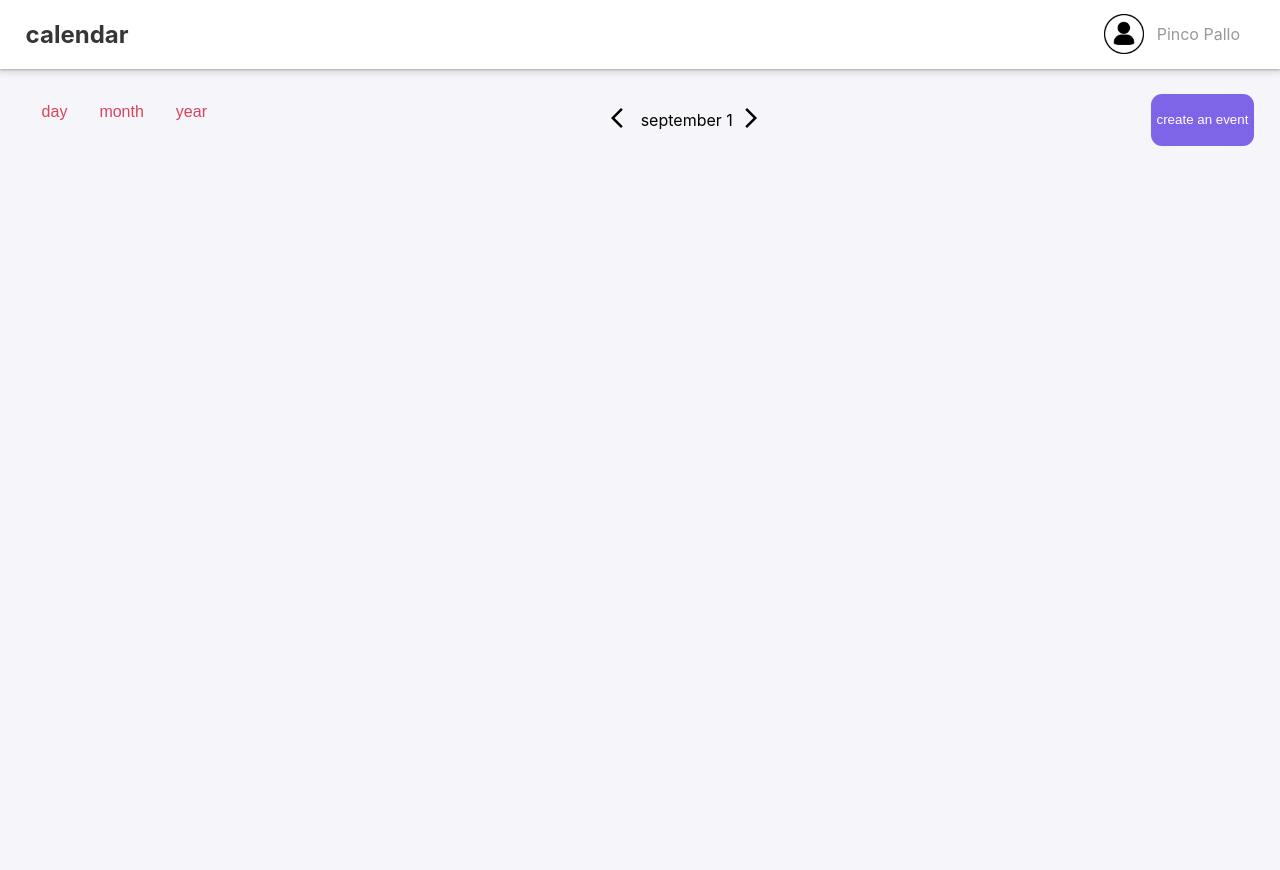
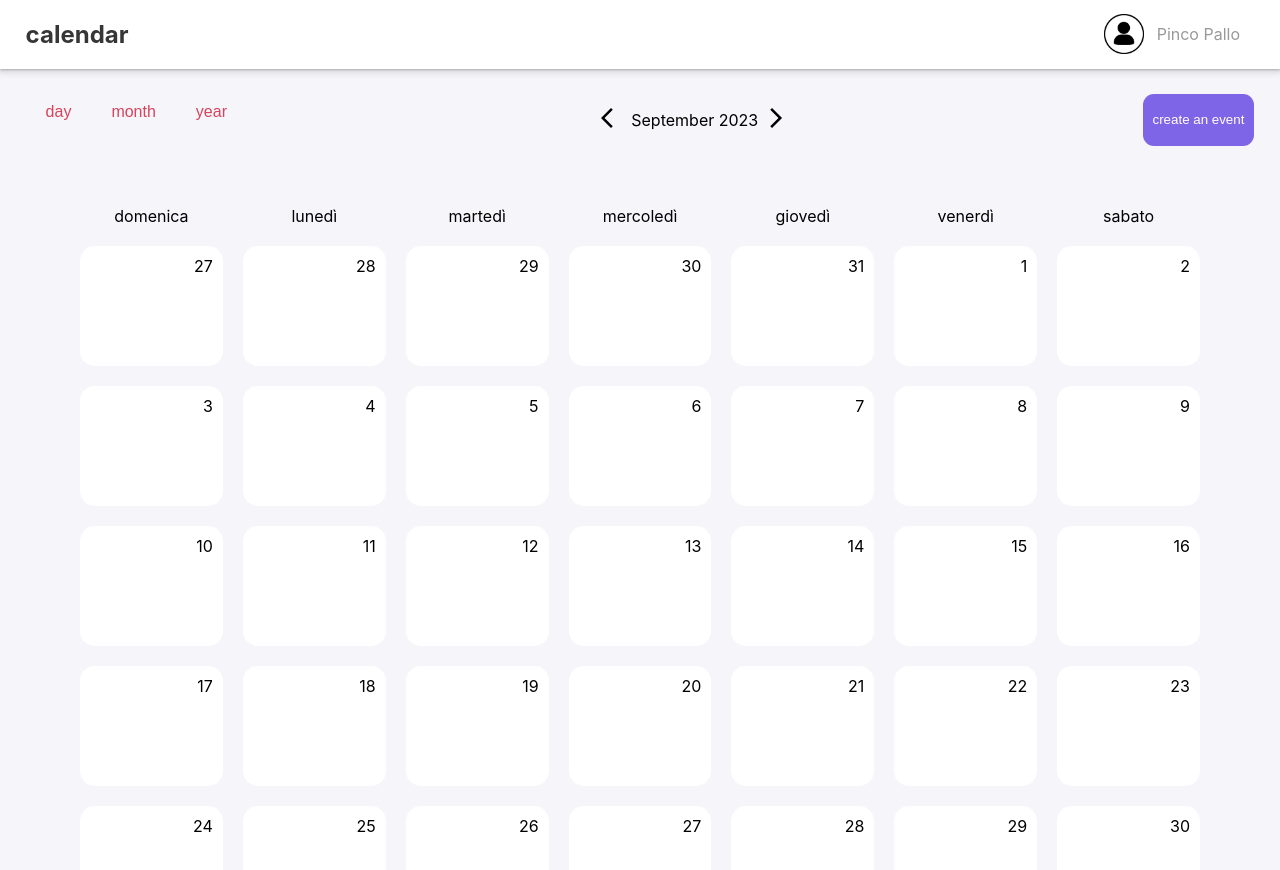
Before and after one commit to Matt30Curia/Calendar-react, a React (Create React App) app: page / in a window 1280 px wide. Shown: the top 870 px of the page. Before the commit the page ends 800 px from the top, so only its background shows below. Built offline with nearby package versions, Linux system fonts and the light colour scheme.

Commit message:
ended calendar logic
add a reducer to manage days of calendar

```diff
--- a/src/App.js
+++ b/src/App.js
@@ -1,11 +1,55 @@
 import NavBar from "./compononents/NavBar";
-import CalendarHeader from "./compononents/CalendarHeader"
+import CalendarHeader from "./compononents/CalendarHeader";
+import Calendar from "./compononents/Calendar";
+
+import { useReducer } from "react";
+
+function getDaysOfMonth(month, year) {
+  const days = new Date(`${month} 1, ${year}`).getDay() - 1;
+  const prevMonthDaysNumberOfDay = new Date(year, month - 1, 0).getDate();
+  const currMonthDaysNumberOfDay = new Date(year, month, 0).getDate();
+
+  let daysOfMonth = [];
+  for (let i = 0; i <= days; i++)
+    daysOfMonth.unshift(prevMonthDaysNumberOfDay - i);
+  for (let i = 1; i <= currMonthDaysNumberOfDay; i++) daysOfMonth.push(i);
+
+  return daysOfMonth;
+}
+
+function reducer(state, action) {
+
+  let currYear = state.year;
+  let currMonth = state.month;
+
+  switch (action.type) {
+    case "nextMonth": {
+      currYear = state.month === 12 ? state.year + 1 : state.year;
+      currMonth = state.month === 12 ? 1 : state.month + 1;
+
+      return { month: currMonth, year: currYear };
+    }
+    case "prevMonth": {
+      currYear = state.month === 1 ? state.year - 1 : state.year ;
+      currMonth = state.month === 1 ? 12 : state.month - 1;
+
+      return { month: currMonth, year: currYear };
+    }
+  }
+}
 
 function App() {
+  const [state, dispatch] = useReducer(reducer, {month : 9, year:2023 });
+
   return (
     <>
-      <NavBar/>
-      <CalendarHeader/>
+      <NavBar />
+
+      <CalendarHeader
+        dispatch={dispatch}
+        currDate={state}
+      />
+      <Calendar daysOfMonth={getDaysOfMonth(state.month, state.year)} />
     </>
   );
 }
--- /dev/null
+++ b/src/compononents/Calendar.js
@@ -0,0 +1,18 @@
+function Calendar({ daysOfMonth }) {
+  return (
+    <div className="calendar-grid">
+      <div >domenica</div>
+      <div>lunedì</div>
+      <div>martedì</div>
+      <div>mercoledì</div>
+      <div>giovedì</div>
+      <div>venerdì</div>
+      <div>sabato</div>
+      {daysOfMonth.map((day) => (
+        <div className="calendar-day"> {day} </div>
+      ))}
+    </div>
+  );
+}
+
+export default Calendar;
--- a/src/compononents/CalendarHeader.js
+++ b/src/compononents/CalendarHeader.js
@@ -1,20 +1,30 @@
 import arrow_back from "../asset/arrow_back.svg";
 import arrow_forward from "../asset/arrow_forward.svg"
 
-function CalendarHeader(){
+function CalendarHeader({ dispatch, currDate }) {
+
+  var date = new Date(currDate.year, currDate.month, 0);
+  var monthName = date.toLocaleString("default", { month: "long" });
+
   return (
     <nav className="calendarHeader">
       <section className="day-wiew-filter">
-        <button className="button--day-wiew-filter">day</button>
-        <button className="button--day-wiew-filter">month</button>
-        <button className="button--day-wiew-filter">year</button>
+        <button className="button-wiew-filter">day</button>
+        <button className="button-wiew-filter">month</button>
+        <button className="button-wiew-filter">year</button>
       </section>
       <section className="day-slider">
-        <button className="icon">
+        <button
+          className="icon"
+          onClick={() => dispatch({ type: "prevMonth" })}
+        >
           <img className="icon" src={arrow_back} />
         </button>
-        <p>september 1</p>
-        <button className="icon">
+        <p>{monthName} {currDate.year}</p>
+        <button
+          className="icon"
+          onClick={() => dispatch({ type: "nextMonth" })}
+        >
           <img src={arrow_forward} />
         </button>
       </section>
--- a/src/compononents/NavBar.js
+++ b/src/compononents/NavBar.js
@@ -1,4 +1,5 @@
 import accountImage from '../asset/account.png'
+
 
 function NavBar(){
   return (
--- a/src/index.css
+++ b/src/index.css
@@ -57,7 +57,9 @@ body {
 
 
 /* CSS */
-.button--day-wiew-filter {
+.button-wiew-filter {
+  padding-right: 10px;
+  padding-left: 10px;
   font-weight: 100;
   margin-left: 10px;
   margin-right: 10px;
@@ -76,26 +78,26 @@ body {
   text-align: left;
 
 
-  transition: border .2s ease-in-out, box-shadow .2s ease-in-out;
+  transition: border 2s ease-in-out, box-shadow 2s ease-in-out
 }
 
 
-
-
-.button--day-wiew-filter:active {
+.button-wiew-filter:active {
   background-color: #FFE3E3;
   box-shadow: rgba(0, 0, 0, 0.12) 0 1px 3px 0 inset;
   color: #FFFFFF;
 }
 
-.button--day-wiew-filter:hover {
+.button-wiew-filter:hover {
+
   background-color: #FFE3E3;
   border-color: #FAA4A4;
 }
 
 
-.button--day-wiew-filter:focus {
+.button-wiew-filter:focus {
   background-color: #FFE3E3;
+
   box-shadow: rgba(145, 115, 115, 0.12) 0 1px 3px 0 inset;
   color: rgb(214, 68, 93);
 }
@@ -110,7 +112,38 @@ body {
   font-weight: 500;
   border: none;
   background-color: rgb(126, 100, 231);
+  box-sizing:border-box;
+  padding-left: 10px;
+  padding-right: 10px;
 }
+
+.button--event:hover {
+  background-color: #FFF;
+  color: rgb(214, 68, 93);
+}
+
+
+.calendar-grid {
+  padding: 60px 80px 0px 80px;
+  text-align: center;
+  display: grid;
+  height: 80px;
+  grid-template-columns: repeat(7, 1fr);
+  grid-template-rows: repeat(5, 1fr);
+  grid-column-gap: 20px;
+  grid-row-gap: 20px;
+}
+
+
+.calendar-day{
+  border-radius: 15px;
+  padding: 10px;
+  height: 100PX;
+  background-color: #FFF;
+  text-align: end;
+}
+
+
 /*$bg-color: rgb(246, 245, 250);
 $primary-color: rgb(74, 74, 215);
 $secondary-color: rgb(214, 68, 93);
```
